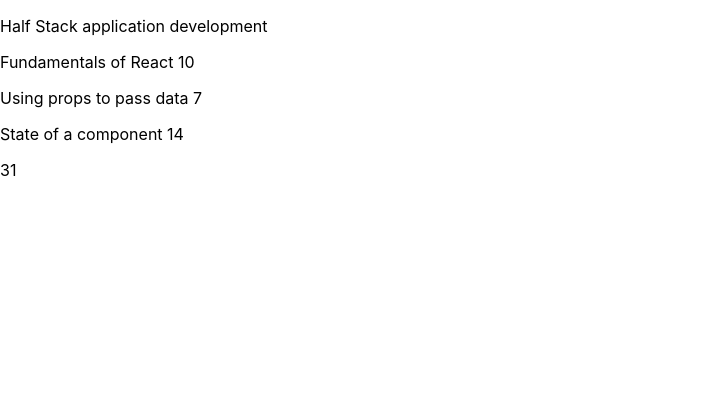
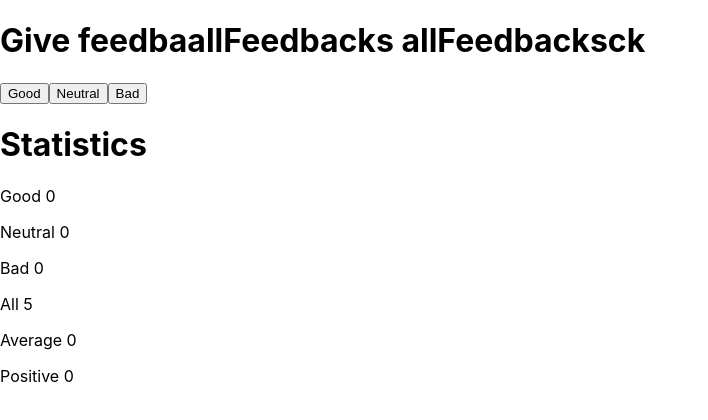
Before and after one commit to rd9911/FullStackWebDevelopment, a React (Create React App) app in the folder part1/: page / in a window 1280 px wide. Shown: the top 420 px of the page, without its empty margins (0-708 px from the left). Built offline with nearby package versions, Linux system fonts and the light colour scheme.

Commit message:
Finish 1.6-1.7

```diff
--- a/part1/src/App.js
+++ b/part1/src/App.js
@@ -1,66 +1,90 @@
-import React from "react";
+import React, { useState } from "react";
 
-const Part = (props) => {
+const Button = (props) => <button onClick={props.handleClick}>{props.text}</button>
+
+const Statistics = ({good, neutral, bad, all, average, positivePercentage}) => {
   return (
-    <div>
-      <p>{props.courseName} {props.numOfExercises}</p>
-    </div>
-  )
-}
-
-const Header = (props) => {
-  return (
-    <div>
-      <p>{props.courseName}</p>
-    </div>
-  )
-}
-
-const Content = (props) => {
-  return (
-    <div>
-      <Part courseName={props.courseNames[0]} numOfExercises={props.numOfExercises[0]} />
-      <Part courseName={props.courseNames[1]} numOfExercises={props.numOfExercises[1]} />
-      <Part courseName={props.courseNames[2]} numOfExercises={props.numOfExercises[2]} />
-    </div>
-  )
-}
-
-const Total = (props) => {
-  return (
-    <div>
-      <p>{props.total}</p>
-    </div>
+  <div>
+    <p>Good {good}</p>
+    <p>Neutral {neutral}</p>
+    <p>Bad {bad}</p>
+    <p>All {all}</p>
+    <p>Average {average}</p>
+    <p>Positive {positivePercentage}</p>
+  </div>
   )
 }
 
 const App = () => {
-  const course = {
-    name: 'Half Stack application development',
-    parts: [
-      {
-        name: 'Fundamentals of React',
-        exercises: 10
-      },
-      {
-        name: 'Using props to pass data',
-        exercises: 7
-      },
-      {
-        name: 'State of a component',
-        exercises: 14
+  const [feedback, setFeedback] = useState({
+    good: 0, neutral: 0, bad: 0
+  })
+  const [allFeedbacks, setAll] = useState([])
+
+
+  const incrementGoodFeedback = () => {
+        const newFeedback = {
+        ...feedback,
+        good: feedback.good + 1
       }
-    ]
+      setFeedback(newFeedback)
+      setAll(allFeedbacks.concat(1))
+      console.log(allFeedbacks)
+    }
+  const incrementNeutralFeedback = () => {
+    const newFeedback = {
+      ...feedback,
+      neutral: feedback.neutral + 1
+    }
+    setFeedback(newFeedback)
+    setAll(allFeedbacks.concat(0))
+  }
+  const incrementBadFeeback = () => {
+    const newFeedback = {
+      ...feedback,
+      bad: feedback.bad + 1
+    }
+    setFeedback(newFeedback)
+    setAll(allFeedbacks.concat(-1))
+  }
+
+  const average = (arr) => {
+    const reducer = (accumulator, currentVal) => accumulator + currentVal
+    if (arr.length > 1) {
+     const avg = arr.reduce(reducer) / arr.length;
+     return avg;
+    }
+    return 0;
+  }
+
+  const positivePercentage = (positiveFeedbacks, all) => {
+    if (all.length > 1 && positiveFeedbacks > 1) {
+      return positiveFeedbacks / all.length;
+    }
+    return 0;
   }
 
   return (
     <div>
-      <Header courseName={course.name} />
-      <Content courseNames={course.parts.map(part => part.name)} numOfExercises={course.parts.map(part => part.exercises)} />
-      <Total total={course.parts[0].exercises + course.parts[1].exercises + course.parts[2].exercises} />
+      <h1>Give feedbaallFeedbacks
+allFeedbacksck</h1>
+      <Button handleClick={incrementGoodFeedback} text='Good' />
+      <Button handleClick={incrementNeutralFeedback} text='Neutral' />
+      <Button handleClick={incrementBadFeeback} text='Bad' />
+      <h1>Statistics</h1>
+      <Statistics
+        good={feedback.good}
+        neutral={feedback.neutral}
+        bad={feedback.bad}
+        all={allFeedbacks.length + 5}
+        average={average(allFeedbacks)}
+        positivePercentage={positivePercentage(feedback.good, allFeedbacks)}
+      />
     </div>
   )
+
 }
 
 
+
 export default App;
```
Also changed, not shown: part1/src/index.js (+5 -3 lines).
